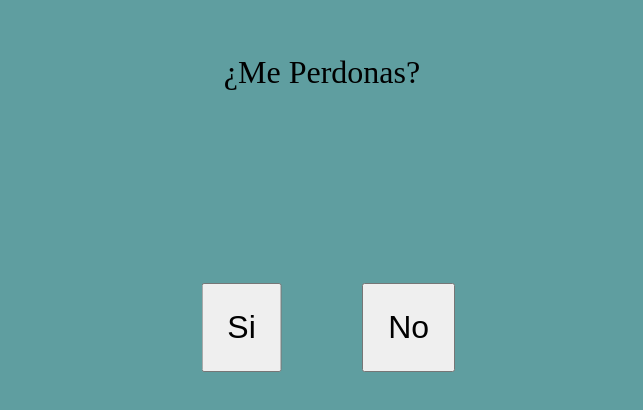
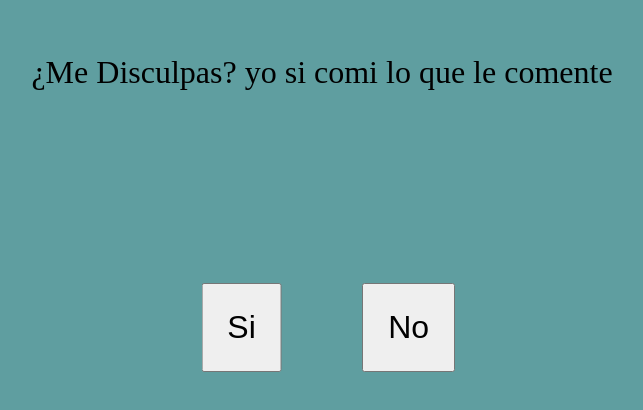
Before and after one commit to James-ux-create/jair05, a plain HTML site: page index.html in a window 1280 px wide. Shown: the part 138-548 px from the top of the page, without its empty margins (318-961 px from the left). Drawn offline with Linux system fonts and the light colour scheme.

Commit message:
Update index.html

```diff
--- a/index.html
+++ b/index.html
@@ -4,13 +4,13 @@
     <meta charset="UTF-8">
     <meta http-equiv="X-UA-Compatible" content="IE=edge">
     <meta name="viewport" content="width=device-width, initial-scale=1.0">
-    <title>Declaración</title>
+    <title>Disculpas</title>
     <link rel="stylesheet" href="estilos.css">
 </head>
 <body>
 
     <div class="contenedor">
-        <p>¿Me Perdonas?</p>
+        <p>¿Me Disculpas? yo si comi lo que le comente</p>
         <button id="yesBtn">Si</button>
         <button id="noBtn">No</button>
     </div>
```
